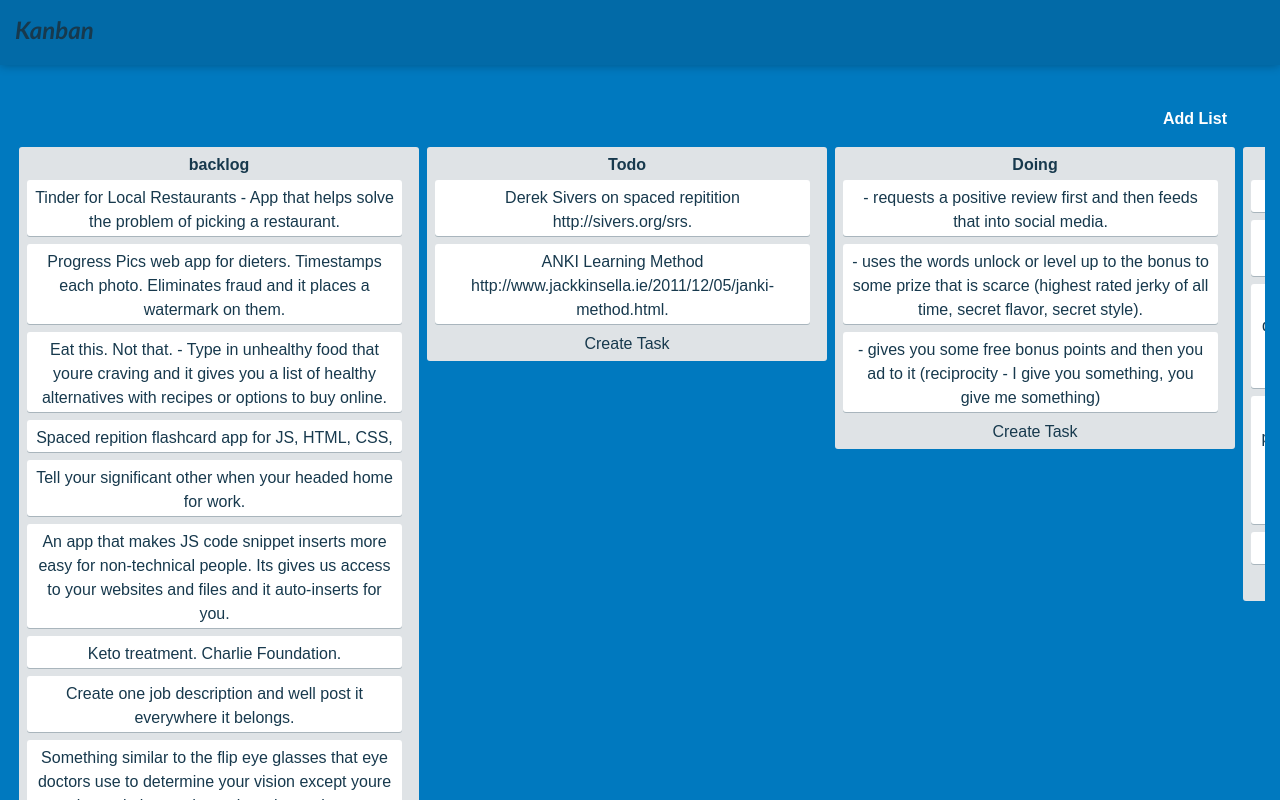
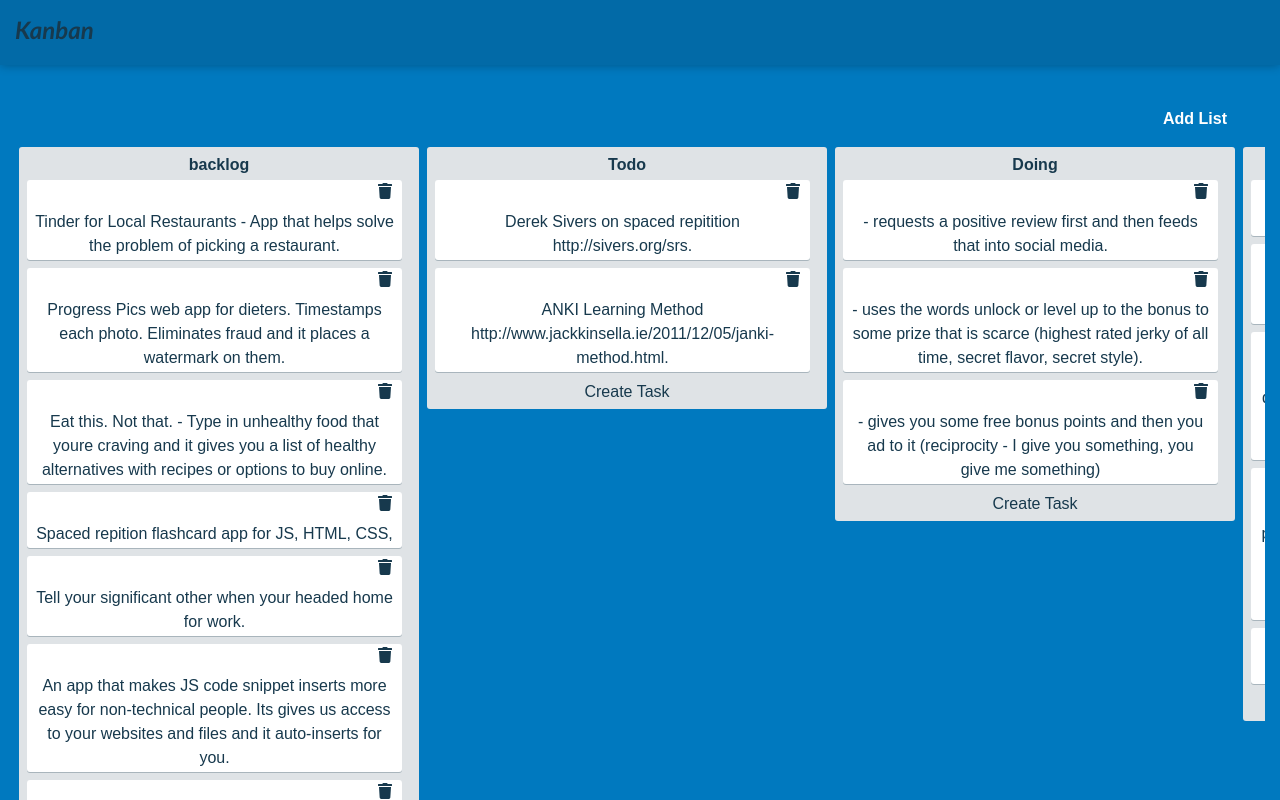
Before and after one commit to IAmNithi/kanban, a React (Create React App) app: page / in a window 1280 px wide. Shown: the top 800 px of the page. Built offline with nearby package versions, Linux system fonts and the light colour scheme.

Commit message:
added card delete function

```diff
--- a/package.json
+++ b/package.json
@@ -3,6 +3,9 @@
   "version": "0.1.0",
   "private": true,
   "dependencies": {
+    "@fortawesome/fontawesome-svg-core": "^1.2.17",
+    "@fortawesome/free-solid-svg-icons": "^5.8.1",
+    "@fortawesome/react-fontawesome": "^0.1.4",
     "bootstrap": "^4.3.1",
     "react": "^16.8.6",
     "react-dom": "^16.8.6",
--- a/src/App.css
+++ b/src/App.css
@@ -1,5 +1,5 @@
 /* App css */
-.App{
+.App {
 	width: 100%;
 }
 /* Header css */
@@ -33,22 +33,24 @@
 	font-weight: 700;
 	text-align: right;
 }
-.btn-addlist{
+.btn-addlist {
 	color: #fff !important;
 	background-color: transparent !important;
 	border-color: transparent !important;
 	transition: all .15s ease;
 	font-weight: 700 !important;
 }
-.btn-addlist:hover{
+.btn-addlist:hover {
 	color: #fff !important;
-  background-color: rgba(0,0,0,.3) !important;
+	background-color: rgba(0, 0, 0, .3) !important;
 	-webkit-transform: translateY(-1px);
 	transform: translateY(-1px);
-  -webkit-box-shadow: 0 13px 27px -5px rgba(50,50,93,.25), 0 8px 16px -8px rgba(0,0,0,.3), 0 -6px 16px -6px rgba(0,0,0,.025);
-  box-shadow: 0 13px 27px -5px rgba(50,50,93,.25), 0 8px 16px -8px rgba(0,0,0,.3), 0 -6px 16px -6px rgba(0,0,0,.025);
-  -webkit-box-shadow: 0 7px 14px rgba(50,50,93,.1), 0 3px 6px rgba(0,0,0,.08);
-  box-shadow: 0 7px 14px rgba(50,50,93,.1), 0 3px 6px rgba(0,0,0,.08);
+	-webkit-box-shadow: 0 13px 27px -5px rgba(50, 50, 93, .25), 0 8px 16px -8px rgba(0, 0, 0, .3),
+		0 -6px 16px -6px rgba(0, 0, 0, .025);
+	box-shadow: 0 13px 27px -5px rgba(50, 50, 93, .25), 0 8px 16px -8px rgba(0, 0, 0, .3),
+		0 -6px 16px -6px rgba(0, 0, 0, .025);
+	-webkit-box-shadow: 0 7px 14px rgba(50, 50, 93, .1), 0 3px 6px rgba(0, 0, 0, .08);
+	box-shadow: 0 7px 14px rgba(50, 50, 93, .1), 0 3px 6px rgba(0, 0, 0, .08);
 }
 /* Body css */
 .body {
@@ -60,7 +62,7 @@
 	z-index: 2;
 	overflow-y: hidden;
 }
-.body-scroller{
+.body-scroller {
 	display: -ms-flexbox;
 	display: flex;
 	-ms-flex-wrap: nowrap;
@@ -104,7 +106,7 @@
 	font-weight: 700;
 	padding: 0 4px;
 }
-.list-cards-scroller{
+.list-cards-scroller {
 	max-height: 750px;
 	overflow-y: scroll;
 }
@@ -118,9 +120,9 @@
 	z-index: 1;
 	min-height: 0;
 }
-.list-card:hover{
+.list-card:hover {
 	background-color: #f5f6f7;
-  border-bottom-color: rgba(9, 45, 66, .25)
+	border-bottom-color: rgba(9, 45, 66, .25);
 }
 .list-card {
 	background-color: #fff;
@@ -141,15 +143,19 @@
 	position: relative;
 	z-index: 10;
 }
-.create-new-link{
+.create-new-link {
 	color: #17394d;
 	padding-bottom: 5px;
 	font-weight: 500;
 }
-.create-new-link:hover{
+.create-new-link:hover {
 	text-decoration: none;
 	color: #17394d;
 	cursor: pointer;
+}
+.list-card-header {
+	text-align: right;
+	padding: 0px 10px;
 }
 
 /* Backlog css */
@@ -161,7 +167,7 @@
 ::-webkit-scrollbar {
 	width: 10px; /* 1px wider than Lion. */
 	/* This is more usable for users trying to click it. */
-	background-color: rgba(0,0,0,0);
+	background-color: rgba(0, 0, 0, 0);
 	-webkit-border-radius: 100px;
 }
 /* hover effect for both scrollbar area, and scrollbar 'thumb' */
@@ -173,14 +179,14 @@
 ::-webkit-scrollbar-thumb:vertical {
 	/* This is the EXACT color of Mac OS scrollbars.
 	   Yes, I pulled out digital color meter */
-	background: rgba(0,0,0,0.5);
+	background: rgba(0, 0, 0, 0.5);
 	-webkit-border-radius: 100px;
 	background-clip: padding-box;
 	border: 2px solid rgba(0, 0, 0, 0);
 	min-height: 10px; /*Prevent it from getting too small */
 }
 ::-webkit-scrollbar-thumb:vertical:active {
-	background: rgba(0,0,0,0.61); /* Some darker color when you click it */
+	background: rgba(0, 0, 0, 0.61); /* Some darker color when you click it */
 	-webkit-border-radius: 100px;
 }
 
--- a/src/component/Activityboard.js
+++ b/src/component/Activityboard.js
@@ -1,5 +1,6 @@
 import React, { Component } from 'react'
 import CreateEditCard from './CreateEditCard';
+import { FontAwesomeIcon } from '@fortawesome/react-fontawesome';
 export default class Activityboard extends Component {
     constructor(props) {
         super(props);
@@ -11,6 +12,7 @@ export default class Activityboard extends Component {
         this.toggleModal = this.toggleModal.bind(this);
         this.closeModal = this.closeModal.bind(this);
         this.createNewCard = this.createNewCard.bind(this);
+        this.deleteCard = this.deleteCard.bind(this);
     }
     componentWillReceiveProps(nextProps) {
         this.setState({
@@ -26,9 +28,19 @@ export default class Activityboard extends Component {
     onDrop = (ev, cat) => {
         this.props.onDropEvent(ev, cat);
     }
+    deleteCard(e, id) {
+        e.preventDefault();
+        this.props.deleteCardData(id, this.state.listName);
+    }
     renderList(data, idx) {
         return <div className="list-cards" key={idx}>
             <div className="list-card" draggable onDragStart={(e) => this.onDragStart(e, data.id)}>
+                <div className="list-card-header">
+                    <FontAwesomeIcon
+                    onClick={(e) => this.deleteCard(e, data.id)}
+                        icon="trash"
+                    />
+                </div>
                 <div className="list-card-details">
                     {data.Description}
                 </div>
@@ -45,14 +57,14 @@ export default class Activityboard extends Component {
             openModal: false
         })
     }
-    createNewCard(e, list){
+    createNewCard(e, list) {
         console.log('printing  in activity dashboard', e, list);
         this.props.createCardBody(e, list);
     }
     render() {
         return (
             <div className="activityboard">
-                <CreateEditCard modalStatus={this.state.openModal} listName={this.state.listName} closeModal={this.closeModal} createCard={this.createNewCard}/>
+                <CreateEditCard modalStatus={this.state.openModal} listName={this.state.listName} closeModal={this.closeModal} createCard={this.createNewCard} />
                 <div className="board" onDragOver={(e) => this.onDragOver(e)} onDrop={(e) => { this.onDrop(e, this.state.listName) }}>
                     <div className="list">
                         <div className="list-header">
--- a/src/component/Body.js
+++ b/src/component/Body.js
@@ -16,6 +16,7 @@ export default class Body extends Component {
     this.closeModal = this.closeModal.bind(this);
     this.createNewList = this.createNewList.bind(this);
     this.createNewCard = this.createNewCard.bind(this);
+    this.deleteCard = this.deleteCard.bind(this);
   }
   onDropEvent(e, id) {
     let targetId = e.dataTransfer.getData("id");
@@ -26,7 +27,7 @@ export default class Body extends Component {
         break;
       } else {
         for (let i = 0; i < data[key].length; i++) {
-          if (data[key][i].id === parseInt(targetId)) {
+          if (parseInt(data[key][i].id) === parseInt(targetId)) {
             task = data[key][i];
             data[key].splice([i], 1);
             testPass = true;
@@ -38,9 +39,22 @@ export default class Body extends Component {
     this.updateBoard(task, id);
   }
   updateBoard(task, id){
+    if(task.id !== undefined) {
+      for(let key in data) {
+        if (key === id) {
+          data[key].push(task);
+          break;
+        }
+      }
+      this.setState({
+        kanban: data
+      })
+    }
+  }
+  createNewCard(desc, id){
     for(let key in data) {
       if (key === id) {
-        data[key].push(task);
+        data[key].push(desc);
         break;
       }
     }
@@ -48,11 +62,21 @@ export default class Body extends Component {
       kanban: data
     })
   }
-  createNewCard(desc, list){
-    for(let key in data) {
-      if (key === list) {
-        data[key].push(desc);
+  deleteCard(id, list){
+    let testPass = false;
+    for(let key in data){
+      if(testPass) {
         break;
+      } else {
+        if(key === list){
+          testPass = true;
+          for(let i=0; i< data[key].length; i++){
+            if(data[key][i].id === parseInt(id)){
+              data[key].splice([i], 1);
+              break;
+            }
+          }
+        }
       }
     }
     this.setState({
@@ -62,7 +86,7 @@ export default class Body extends Component {
   renderList() {
     const activityList = [];
     for (let key in this.state.kanban) {
-      activityList.push(<Activityboard backlogData={this.state.kanban[key]} listName={key} key={key} onDropEvent={this.onDropEvent} createCardBody={this.createNewCard}/>)
+      activityList.push(<Activityboard backlogData={this.state.kanban[key]} listName={key} key={key} onDropEvent={this.onDropEvent} createCardBody={this.createNewCard} deleteCardData={this.deleteCard}/>)
     }
     return <div className="body-scroller">
       {activityList}
--- a/src/index.js
+++ b/src/index.js
@@ -4,7 +4,10 @@ import './index.css';
 import App from './App';
 import * as serviceWorker from './serviceWorker';
 import 'bootstrap/dist/css/bootstrap.min.css';
+import { library } from '@fortawesome/fontawesome-svg-core';
+import { faEnvelope, faKey, faTrash } from '@fortawesome/free-solid-svg-icons';
 
+library.add(faEnvelope, faKey, faTrash);
 ReactDOM.render(<App />, document.getElementById('root'));
 
 // If you want your app to work offline and load faster, you can change
```
Lines whose indentation alone changed are shown as unchanged.
